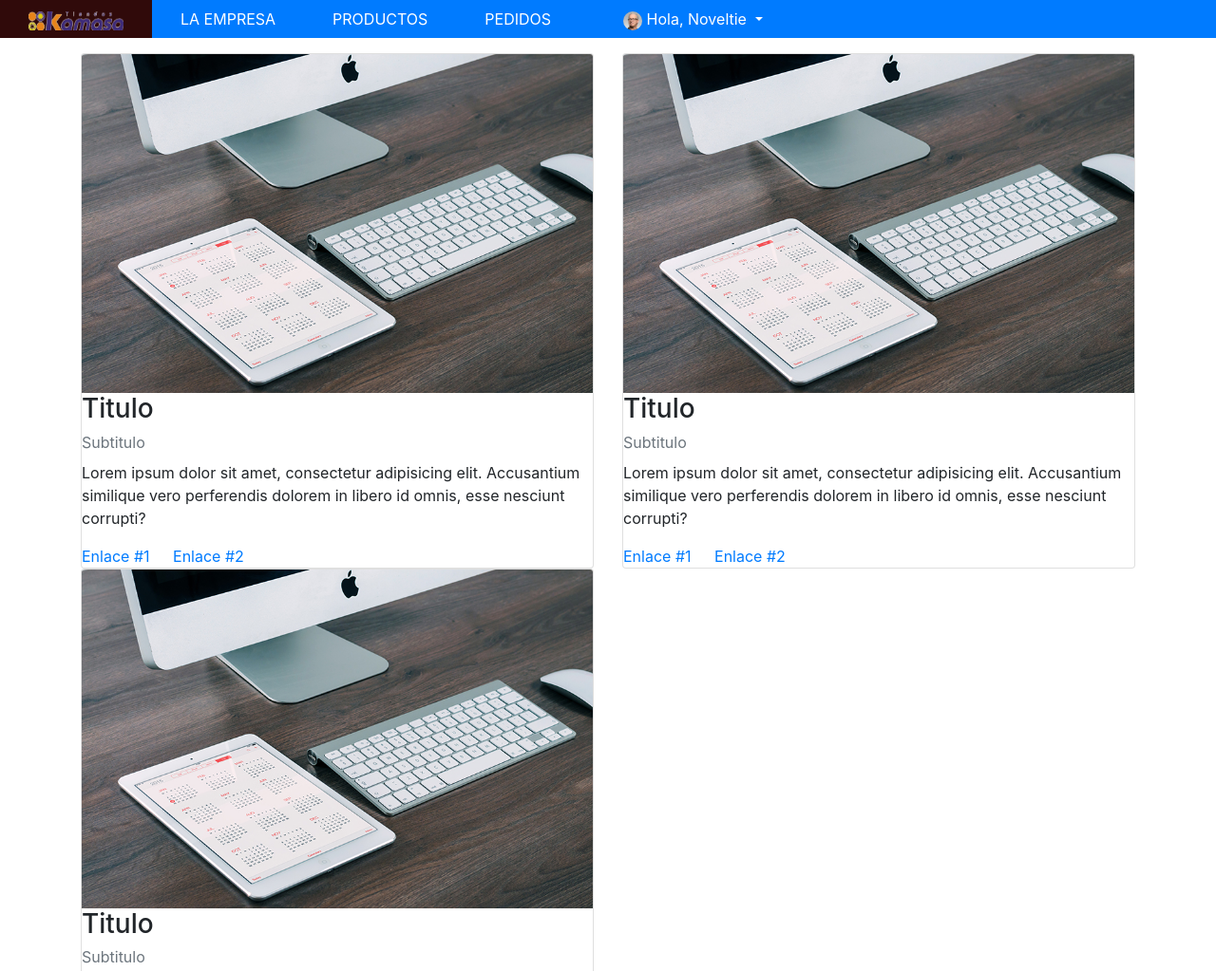
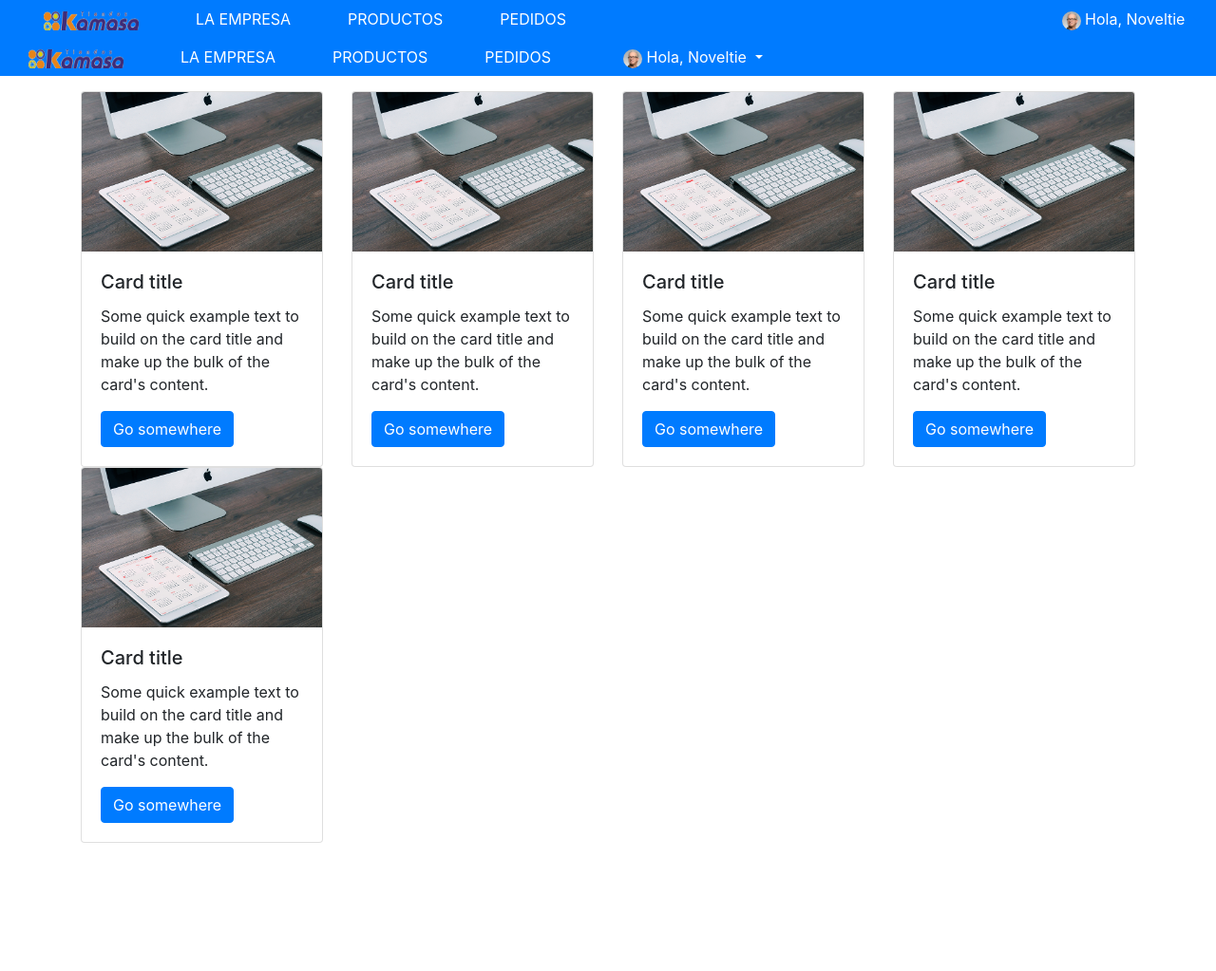
Before and after one commit to Oscar-Payco/Noveltie-practices, a plain HTML site: page Kamasa/index.html in a window 1280 px wide. Shown: the top 1023 px of the page at 95% size. After the commit the page ends 888 px from the top, so only its background shows below. Drawn offline with nearby package versions, Linux system fonts and the light colour scheme.

Commit message:
[Oscar] changed view

```diff
--- a/Kamasa/css/styles.css
+++ b/Kamasa/css/styles.css
@@ -9,8 +9,8 @@
 }
 
 .fm-nav a:hover {
-  background: #300a0a;
-  color: #a0a0a0;
+  background: #008fbf;
+  color: #ffffff;
 }
 
 .navbar a{
--- a/Kamasa/index.html
+++ b/Kamasa/index.html
@@ -10,6 +10,26 @@
     <link rel="stylesheet" href="css/styles.css">
   </head>
   <body>
+
+    <nav class="navbar navbar-light bg-primary justify-content-between">
+      <ul class="fm-nav nav text-black">
+            <li class="nav-item">
+              <a href="#" class="nav-link active"><img src="img/logo.png" alt="" style="width: 100px; height: 20px;"></a>
+            </li>
+            <li class="nav-item">
+              <a href="#" class="nav-link active">LA EMPRESA</a>
+            </li>
+            <li class="nav-item">
+              <a href="#" class="nav-link">PRODUCTOS</a>
+            </li>
+            <li class="nav-item">
+              <a href="#" class="nav-link">PEDIDOS</a>
+            </li>
+        </ul>
+      <form class="form-inline" style="color: #000000;">
+        <a data-hover="dropdown" href="#" class="dropdown-toggle"><img src="img/persona1.jpg" alt="" class="img-responsive" style="border-radius: 100px; width: 20px; height: 20px;">&nbsp;<span class="hidden-xs" style="color: #ffffff;">Hola,&nbsp;Noveltie</span>&nbsp;<span class="caret"></span></a>
+      </form>
+    </nav>
 
     <div class="container-fluid" style="padding-right: 0px; padding-left: 0px;">
   		<ul class="fm-nav nav bg-primary text-black">
@@ -40,44 +60,61 @@
     <div class="container">
 
   		<div class="row mt-3">
-  			<div class="col-6">
+  			<div class="col-3">
           <div class="card">
-  					<img src="img/bg.jpg" class="card-img-top img-fluid" alt="">
-  					<div class="card-block">
-  						<h3 class="card-title">Titulo</h3>
-  						<p class="card-subtitle text-muted mb-2">Subtitulo</p>
-  						<p class="card-text">Lorem ipsum dolor sit amet, consectetur adipisicing elit. Accusantium similique vero perferendis dolorem in libero id omnis, esse nesciunt corrupti?</p>
-  						<a href="#" class="card-link">Enlace #1</a>
-  						<a href="#" class="card-link">Enlace #2</a>
+            <img class="card-img-top" src="img/bg.jpg" alt="Card image cap">
+            <div class="card-body">
+              <h5 class="card-title">Card title</h5>
+              <p class="card-text">Some quick example text to build on the card title and make up the bulk of the card's content.</p>
+              <a href="#" class="btn btn-primary">Go somewhere</a>
             </div>
           </div>
   			</div>
 
-        <div class="col-6">
+        <div class="col-3">
           <div class="card">
-  					<img src="img/bg.jpg" class="card-img-top img-fluid" alt="">
-  					<div class="card-block">
-  						<h3 class="card-title">Titulo</h3>
-  						<p class="card-subtitle text-muted mb-2">Subtitulo</p>
-  						<p class="card-text">Lorem ipsum dolor sit amet, consectetur adipisicing elit. Accusantium similique vero perferendis dolorem in libero id omnis, esse nesciunt corrupti?</p>
-  						<a href="#" class="card-link">Enlace #1</a>
-  						<a href="#" class="card-link">Enlace #2</a>
+            <img class="card-img-top" src="img/bg.jpg" alt="Card image cap">
+            <div class="card-body">
+              <h5 class="card-title">Card title</h5>
+              <p class="card-text">Some quick example text to build on the card title and make up the bulk of the card's content.</p>
+              <a href="#" class="btn btn-primary">Go somewhere</a>
             </div>
           </div>
   			</div>
 
-        <div class="col-6">
+        <div class="col-3">
           <div class="card">
-  					<img src="img/bg.jpg" class="card-img-top img-fluid" alt="">
-  					<div class="card-block">
-  						<h3 class="card-title">Titulo</h3>
-  						<p class="card-subtitle text-muted mb-2">Subtitulo</p>
-  						<p class="card-text">Lorem ipsum dolor sit amet, consectetur adipisicing elit. Accusantium similique vero perferendis dolorem in libero id omnis, esse nesciunt corrupti?</p>
-  						<a href="#" class="card-link">Enlace #1</a>
-  						<a href="#" class="card-link">Enlace #2</a>
+            <img class="card-img-top" src="img/bg.jpg" alt="Card image cap">
+            <div class="card-body">
+              <h5 class="card-title">Card title</h5>
+              <p class="card-text">Some quick example text to build on the card title and make up the bulk of the card's content.</p>
+              <a href="#" class="btn btn-primary">Go somewhere</a>
             </div>
           </div>
   			</div>
+
+        <div class="col-3">
+          <div class="card">
+            <img class="card-img-top" src="img/bg.jpg" alt="Card image cap">
+            <div class="card-body">
+              <h5 class="card-title">Card title</h5>
+              <p class="card-text">Some quick example text to build on the card title and make up the bulk of the card's content.</p>
+              <a href="#" class="btn btn-primary">Go somewhere</a>
+            </div>
+          </div>
+  			</div>
+
+        <div class="col-3">
+          <div class="card">
+            <img class="card-img-top" src="img/bg.jpg" alt="Card image cap">
+            <div class="card-body">
+              <h5 class="card-title">Card title</h5>
+              <p class="card-text">Some quick example text to build on the card title and make up the bulk of the card's content.</p>
+              <a href="#" class="btn btn-primary">Go somewhere</a>
+            </div>
+          </div>
+  			</div>
+
   		</div>
 
 
```
Lines whose indentation alone changed are shown as unchanged.
